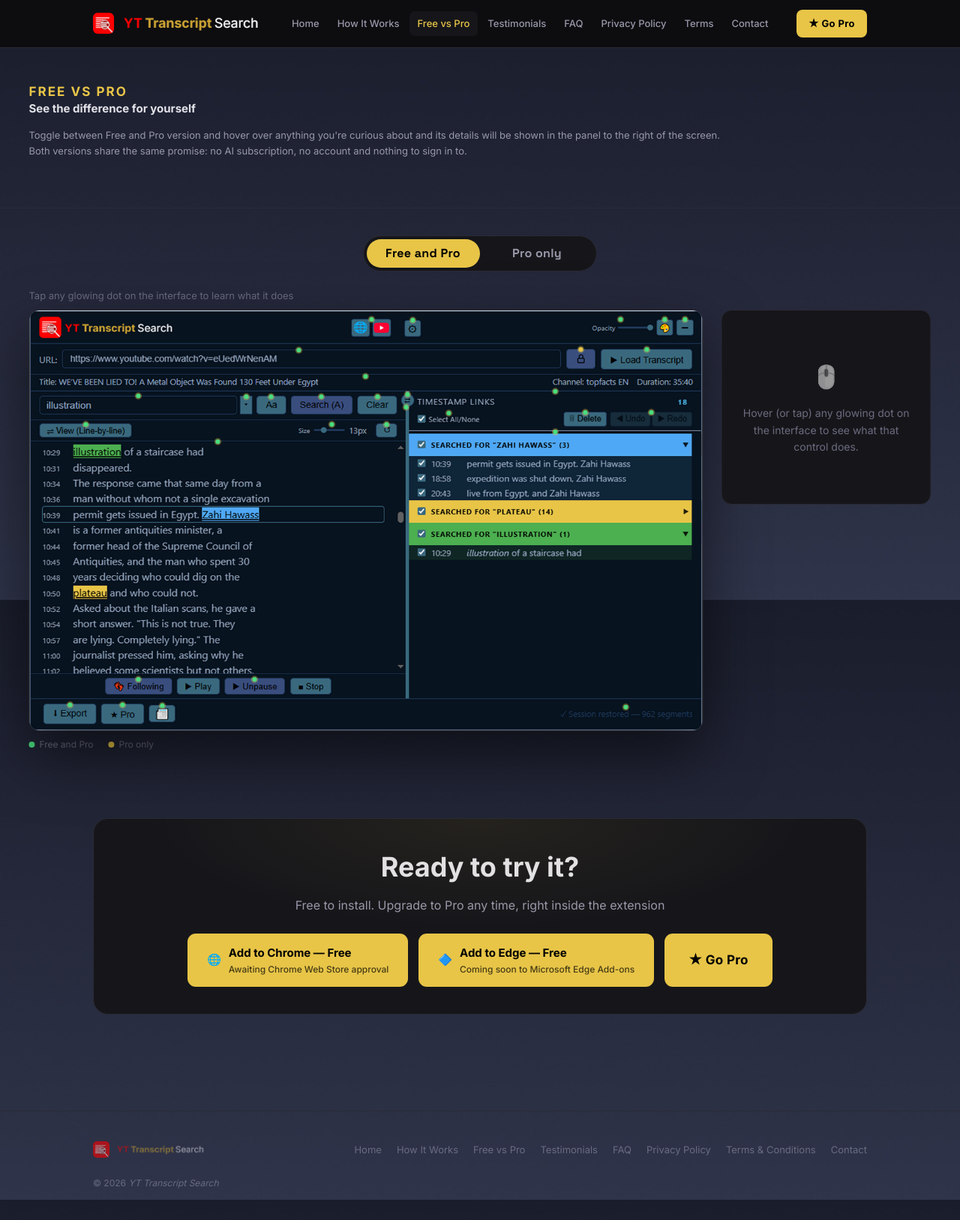
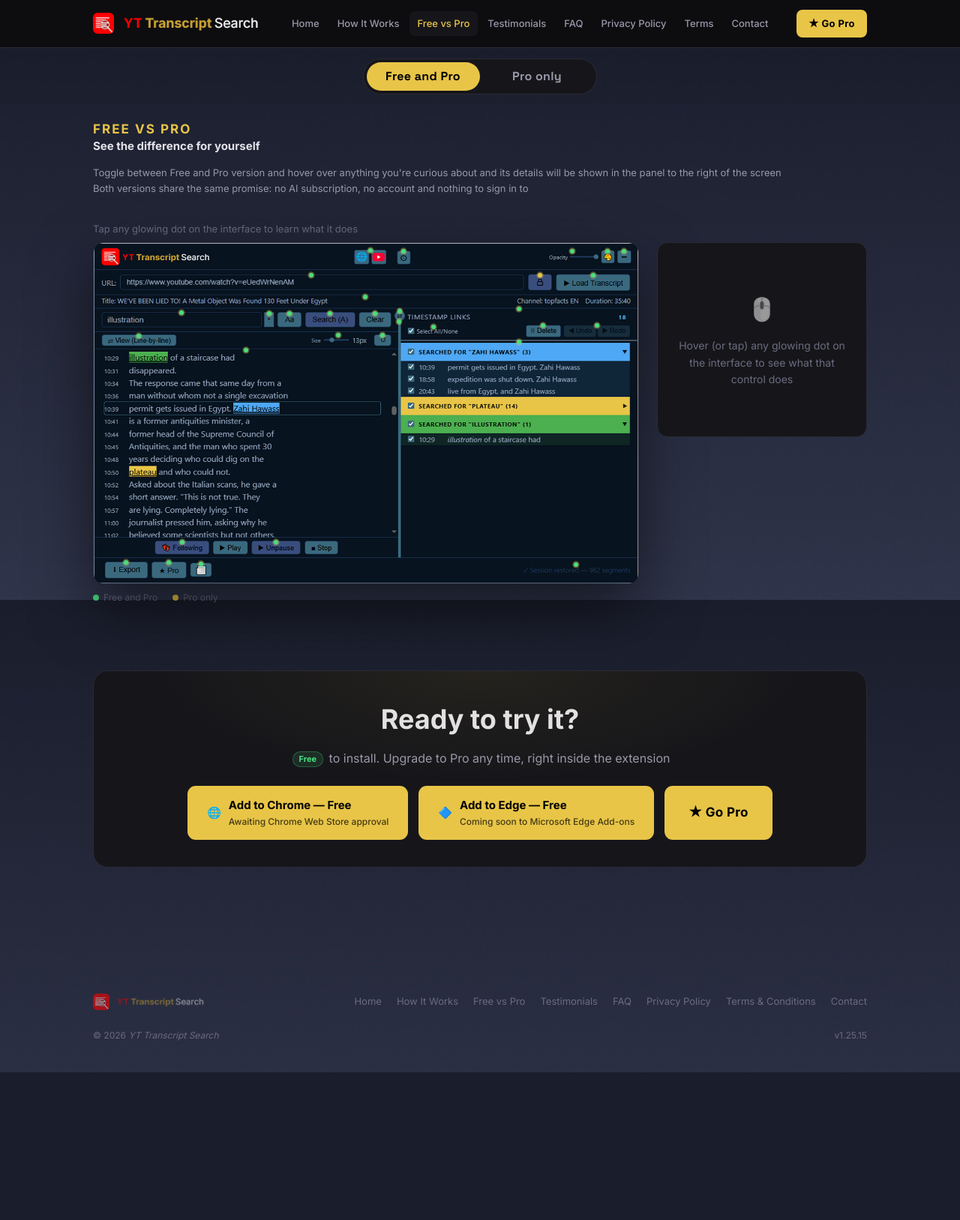
Before and after one commit to yt-transcript-search/yt-transcript-search.github.io, a plain HTML site: page free_vs_pro.html in a window 1280 px wide. Shown: the whole page at 75% size. After the commit the page ends 1430 px from the top, so only its background shows below. Drawn offline with Linux system fonts and the light colour scheme.

Commit message:
Add files via upload

```diff
--- a/free_vs_pro.html
+++ b/free_vs_pro.html
@@ -9,8 +9,7 @@
 <link rel="icon" href="icon_128x128.png" />
 <style>
   .fvp-hero { padding: 48px 0 32px; border-bottom: 1px solid var(--border); }
-  .fvp-hero .page, .fvp-wide { max-width: 1560px; width: 94vw; margin: 0 auto; padding-left: 0; padding-right: 0; }
-  @media (max-width: 980px) { .fvp-hero .page, .fvp-wide { width: 96vw; } }
+  .fvp-wide { max-width: var(--max-w); margin: 0 auto; padding: 0 24px; }
 
   /* ── Toggle ── */
   .tier-toggle-wrap { display:flex; justify-content:center; margin: 36px 0 22px; }
@@ -39,8 +38,8 @@
   @media (hover:none) { .tier-hint .hover-hint{display:none;} .tier-hint .tap-hint{display:inline;} }
 
   /* ── Main layout ── */
-  .fvp-stage { display:grid; grid-template-columns: minmax(0,1fr) 280px; gap: 24px; align-items:start; padding-bottom: 40px; max-width: 1560px; margin: 0 auto; position: relative; left: 50%; transform: translateX(-50%); width: 94vw; }
-  @media (max-width: 980px) { .fvp-stage { grid-template-columns: 1fr; width: 96vw; } }
+  .fvp-stage { display:grid; grid-template-columns: minmax(0,1fr) 280px; gap: 24px; align-items:start; padding-bottom: 40px; width: 100%; }
+  @media (max-width: 980px) { .fvp-stage { grid-template-columns: 1fr; } }
 
   .fvp-main { min-width: 0; }
   .fvp-image-wrap {
@@ -80,8 +79,8 @@
   .fvp-panel-empty .big-icon { font-size: 30px; display:block; margin-bottom:14px; opacity:.6; }
   .fvp-panel-icon { font-size: 26px; margin-bottom:14px; }
   .fvp-panel-tier { display:inline-flex; align-self:flex-start; margin-bottom:10px; }
-  .fvp-panel-title { font-family: var(--font-head); font-size:17px; font-weight:700; color:var(--text); margin-bottom:10px; line-height:1.3; }
-  .fvp-panel-desc { font-size:14px; color:var(--muted2); line-height:1.65; }
+  .fvp-panel-title { font-family: var(--font-head); font-size:15px; font-weight:700; color:var(--text); margin-bottom:10px; line-height:1.3; }
+  .fvp-panel-desc { font-size:13px; color:var(--muted2); line-height:1.65; }
   .fvp-panel-desc strong { color: var(--text); }
 
   .fvp-legend { display:flex; gap:20px; justify-content:flex-start; margin: 8px 0 0; font-size:12px; color:var(--muted); flex-wrap:wrap; }
@@ -89,6 +88,7 @@
   .fvp-legend .dot { width:8px; height:8px; border-radius:50%; background:#4ade80; display:inline-block; }
   .fvp-legend .dot.pro { background:#e8c547; }
 </style>
+<link rel="stylesheet" href="site-v25.css" />
 </head>
 <body>
 
@@ -107,15 +107,7 @@
   <a href="purchase.html" class="nav-cta">★ Go Pro</a>
 </div></nav>
 
-<div class="fvp-hero"><div class="page">
-  <span class="eyebrow">Free vs Pro</span>
-  <h1 class="section-title">See the difference for yourself</h1>
-  <p class="section-sub" style="margin-bottom:0;">Toggle between Free and Pro version and hover over anything you're curious about and its details will be shown in the panel to the right of the screen.</p>
-  <p class="section-sub" style="margin-top:0;">Both versions share the same promise: no AI subscription, no account and nothing to sign in to.</p>
-</div></div>
-
-<div class="fvp-wide">
-
+<div class="toc-bar"><div class="page">
   <div class="tier-toggle-wrap">
     <div class="tier-toggle" id="tierToggle">
       <div class="pill"></div>
@@ -123,6 +115,17 @@
       <button type="button" data-tier="pro">Pro only</button>
     </div>
   </div>
+</div></div>
+
+<div class="fvp-hero"><div class="page">
+  <span class="eyebrow">Free vs Pro</span>
+  <h1 class="section-title">See the difference for yourself</h1>
+  <p class="section-sub" style="margin-bottom:0;">Toggle between Free and Pro version and hover over anything you're curious about and its details will be shown in the panel to the right of the screen</p>
+  <p class="section-sub" style="margin-top:0;">Both versions share the same promise: no AI subscription, no account and nothing to sign in to</p>
+</div></div>
+
+<div class="fvp-wide">
+
   <p class="tier-hint">
     <span class="hover-hint">Hover any glowing dot on the interface to learn what it does</span>
     <span class="tap-hint">Tap any glowing dot on the interface to learn what it does</span>
@@ -145,7 +148,7 @@
     <div class="fvp-panel" id="fvpPanel">
       <div class="fvp-panel-empty" id="panelEmpty">
         <span class="big-icon">🖱️</span>
-        Hover (or tap) any glowing dot on the interface to see what that control does.
+        Hover (or tap) any glowing dot on the interface to see what that control does
       </div>
       <div id="panelContent" style="display:none;">
         <div class="fvp-panel-icon" id="panelIcon"></div>
@@ -161,7 +164,7 @@
 <div class="page" style="padding-bottom:40px;">
   <div class="cta-band cta-band-install">
     <h2 class="cta-band-title">Ready to try it?</h2>
-    <p class="cta-band-sub">Free to install. Upgrade to Pro any time, right inside the extension</p>
+    <p class="cta-band-sub"><span class="free-tag">Free</span> to install. Upgrade to Pro any time, right inside the extension</p>
     <div class="install-row">
       <a href="#" class="install-btn install-chrome" title="Coming soon" onclick="return false;">🌐 <span>Add to Chrome — Free<span class="install-sub">Awaiting Chrome Web Store approval</span></span></a>
       <a href="#" class="install-btn install-edge" title="Coming soon" onclick="return false;">🔷 <span>Add to Edge — Free<span class="install-sub">Coming soon to Microsoft Edge Add-ons</span></span></a>
@@ -182,7 +185,7 @@
     <a href="faq.html">FAQ</a>
     <a href="privacy.html">Privacy Policy</a><a href="terms.html">Terms &amp; Conditions</a><a href="contact.html">Contact</a>
   </nav>
-  <p class="footer-copy">© 2026 <em>YT Transcript Search</em></p>
+  <div class="footer-bottom"><p class="footer-copy">© 2026 <em>YT Transcript Search</em></p><span class="footer-version">v1.25.15</span></div>
 </div></footer>
 
 <script>
@@ -284,7 +287,7 @@ const HOTSPOTS = {
       "icon": "📋",
       "tier": "free",
       "title": "Timestamp Links list",
-      "desc": "<div>Here you will find clickable <i>Timestamp links</i> to every search result.</div>Right-click any line in this list to rename or remove it. Right-clicking a line in the <em>Transcript</em>&nbsp;panel on the left also lets you manually add a <i>Timestamp Link</i> <b>— </b>a <span class=\"pro-tag\" style=\"\"><font color=\"#e6c346\">★ Pro</font></span> feature&nbsp;, even if it never matched a search",
+      "desc": "<div>Here you will find clickable <i>Timestamp links</i> to every search result.</div>Right-click any line in this list to rename or remove it. Right-clicking a line in the <em>Transcript</em>&nbsp;panel on the left also lets you manually add a <i>Timestamp Link</i> <b>— </b>a <span class='pro-tag'>★ Pro</span> feature&nbsp;, even if it never matched a search",
       "box": {
         "left": "56.398%",
         "top": "28.696%",
@@ -607,7 +610,7 @@ const HOTSPOTS = {
       "icon": "☑️",
       "tier": "free",
       "title": "Select All/None",
-      "desc": "Easy means of selecting or deselecting all your <em>Timestamp Links</em>.<div><br></div>",
+      "desc": "Easy means of selecting or deselecting all your <em>Timestamp Links</em>",
       "box": {
         "left": "57.302%",
         "top": "24.329%",
@@ -1064,7 +1067,7 @@ function showInfo(h, el) {
   panelEmpty.style.display = 'none';
   panelContent.style.display = 'block';
   panelIcon.textContent = h.icon;
-  panelTitle.textContent = h.title;
+  panelTitle.innerHTML = h.title;
   panelDesc.innerHTML = h.desc;
   panelTier.textContent = h.tier === 'pro' ? '★ Pro' : 'Free + Pro';
   panelTier.className = 'badge fvp-panel-tier ' + (h.tier === 'pro' ? 'pro' : 'free');
@@ -1090,4 +1093,5 @@ toggle.addEventListener('click', (e) => {
 
 renderHotspots();
 </script>
+<script src="nav.js" defer></script>
 </body></html>
--- a/nav.js
+++ b/nav.js
@@ -53,4 +53,27 @@
   }
 
   if (document.readyState === 'loading') document.addEventListener('DOMContentLoaded', init); else init();
+
+  /* Pinned section buttons: fixed under the top bar, with a spacer so the page starts below them */
+  function initToc() {
+    var bar = document.querySelector('.toc-bar');
+    if (!bar) return;
+    var nav = document.querySelector('.nav');
+    var root = document.documentElement;
+    var spacer = document.createElement('div');
+    spacer.className = 'toc-spacer';
+    bar.parentNode.insertBefore(spacer, bar.nextSibling);
+    function set() {
+      root.style.setProperty('--nav-h', (nav ? nav.offsetHeight : 64) + 'px');
+      bar.classList.add('toc-fixed');
+      var h = bar.offsetHeight;
+      root.style.setProperty('--toc-h', h + 'px');
+      spacer.style.height = h + 'px';
+    }
+    set();
+    window.addEventListener('resize', set);
+    window.addEventListener('load', set);
+    if (window.ResizeObserver) new ResizeObserver(set).observe(bar);
+  }
+  if (document.readyState === 'loading') document.addEventListener('DOMContentLoaded', initToc); else initToc();
 })();
--- a/site-v25.css
+++ b/site-v25.css
@@ -89,4 +89,29 @@ footer { border-top: 0 !important; padding-top: 0 !important; }
 }
 
 /* ── Section buttons: land with the section title just below the sticky top bar ── */
-.guide-section[id], .features-section[id] { scroll-margin-top: 48px; }
+
+/* ── Pinned section buttons (How It Works, Teleprompter, FAQ) ──
+   nav.js pins the bar with position:fixed plus a spacer, so it stays put whatever style.css does */
+.toc-bar { position: sticky; top: var(--nav-h, 64px); z-index: 90; padding: 14px 0 12px;
+  background: var(--bg) url('ytts-background-blue-gradient.jpg') center top / cover no-repeat fixed; }
+.toc-bar.toc-fixed { position: fixed; left: 0; right: 0; }
+.toc-bar .toc, .toc { display: flex; flex-wrap: wrap; gap: 8px; margin: 0; }
+.toc a { display: inline-block; padding: 6px 12px; border-radius: 8px; background: var(--surface); border: 1px solid var(--border);
+  font-size: 13px; font-weight: 500; color: var(--muted2); text-decoration: none; transition: color 0.15s, border-color 0.15s; }
+.toc a:hover { color: var(--accent); border-color: rgba(232,197,71,0.35); text-decoration: none; }
+.toc-bar + .toc-spacer + .page-hero, .toc-bar + .page-hero { padding-top: 24px !important; }
+.guide-section[id], .features-section[id] { scroll-margin-top: calc(var(--nav-h, 64px) + var(--toc-h, 0px) - 22px) !important; }
+@media (max-width: 700px) {
+  .toc-bar { padding: 8px 0 7px; }
+  .toc-bar .toc { gap: 4px; }
+  .toc-bar .toc a { padding: 3px 6px; font-size: 11px; border-radius: 7px; }
+}
+
+/* ── Footer: copyright on the left, version on the far right ── */
+.footer-bottom { display: flex !important; justify-content: space-between; align-items: center; gap: 16px; flex-wrap: wrap; width: 100%; }
+.footer-bottom .footer-copy { margin: 0 !important; text-align: left !important; }
+.footer-version { font-size: 12px; color: var(--muted, #8a8a93); white-space: nowrap; }
+
+/* ── Free vs Pro: the toggle is pinned like the section buttons ── */
+.toc-bar .tier-toggle-wrap { margin: 0 !important; }
+.toc-bar + .toc-spacer + .fvp-hero { padding-top: 24px !important; }
```
Also changed, not shown: contact.html (+1 -1 lines), faq.html (+12 -3 lines), how-it-works.html (+1 -20 lines), index.html (+1 -1 lines), privacy.html (+1 -1 lines), pro.html (+1 -1 lines), purchase-thanks.html (+1 -1 lines), purchase.html (+1 -1 lines), teleprompter.html (+8 -5 lines), terms.html (+1 -1 lines), testimonials.html (+1 -1 lines), welcome.html (+1 -1 lines).
